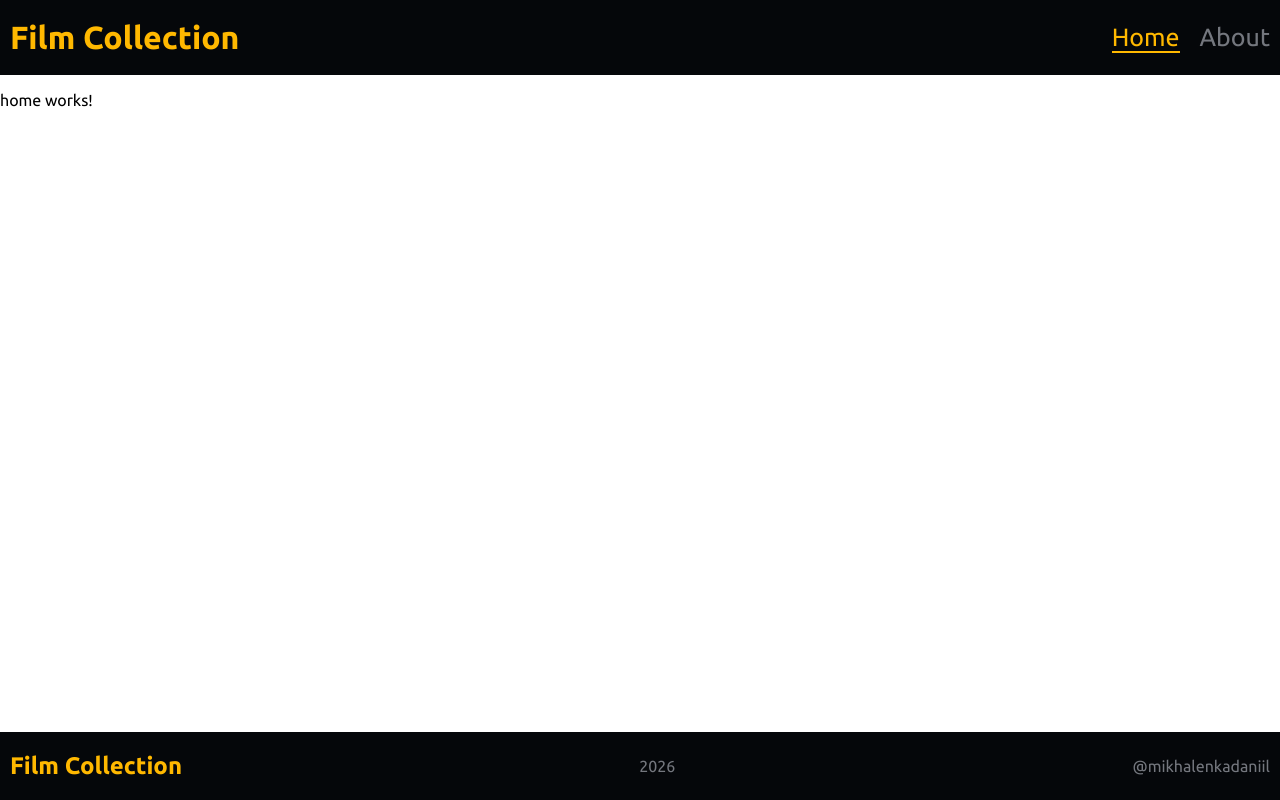
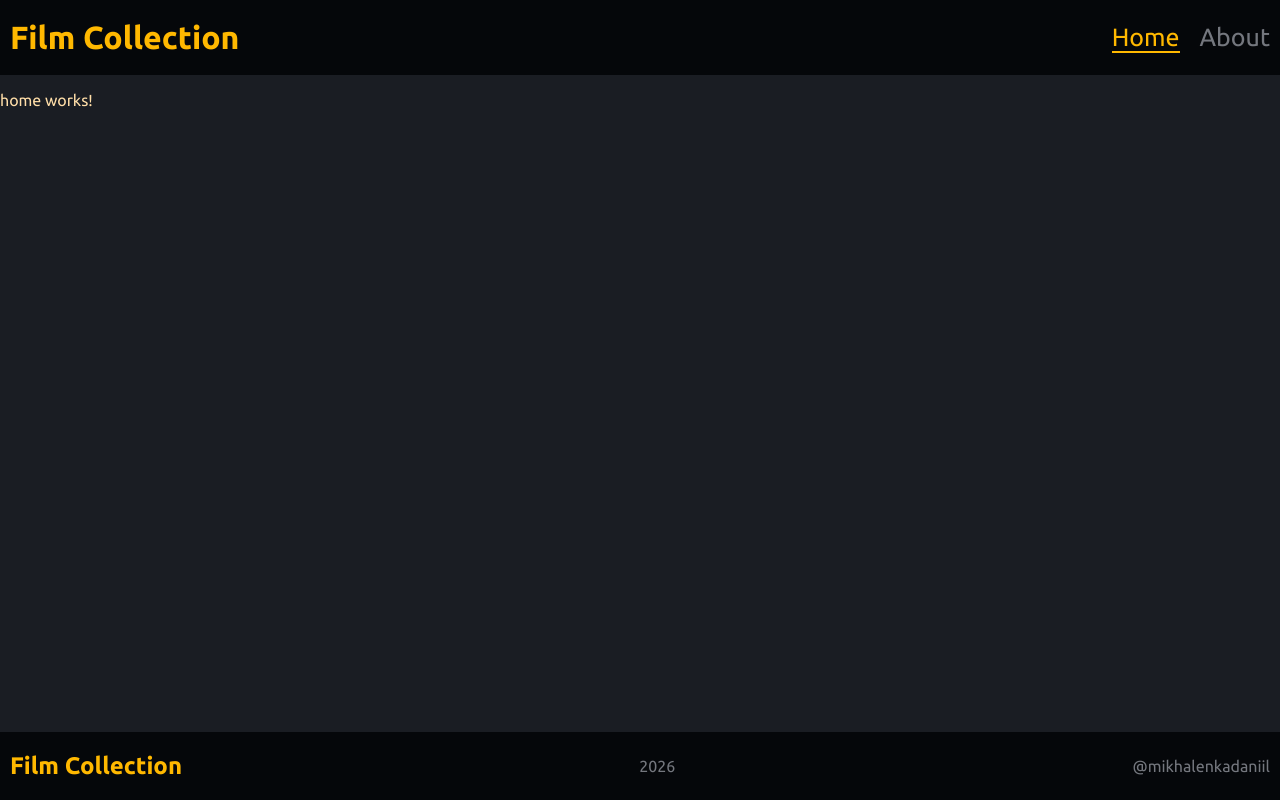
Before and after one commit to mikhalenkadaniil/angular-film-collection, an Angular app: page /home in a window 1280 px wide. Built offline with nearby package versions, Linux system fonts and the light colour scheme.

Commit message:
feat: change color of page

```diff
--- a/src/styles.scss
+++ b/src/styles.scss
@@ -1,3 +1,4 @@
+@import "./styles/colors.scss";
 html {
   margin: 0;
   padding: 0;
@@ -8,6 +9,8 @@ body {
   font-family: "Ubuntu", sans-serif;
   font-weight: 400;
   font-style: normal;
+  background-color: $tertiary;
+  color: $primary-light;
 }
 
 html, body {
```
